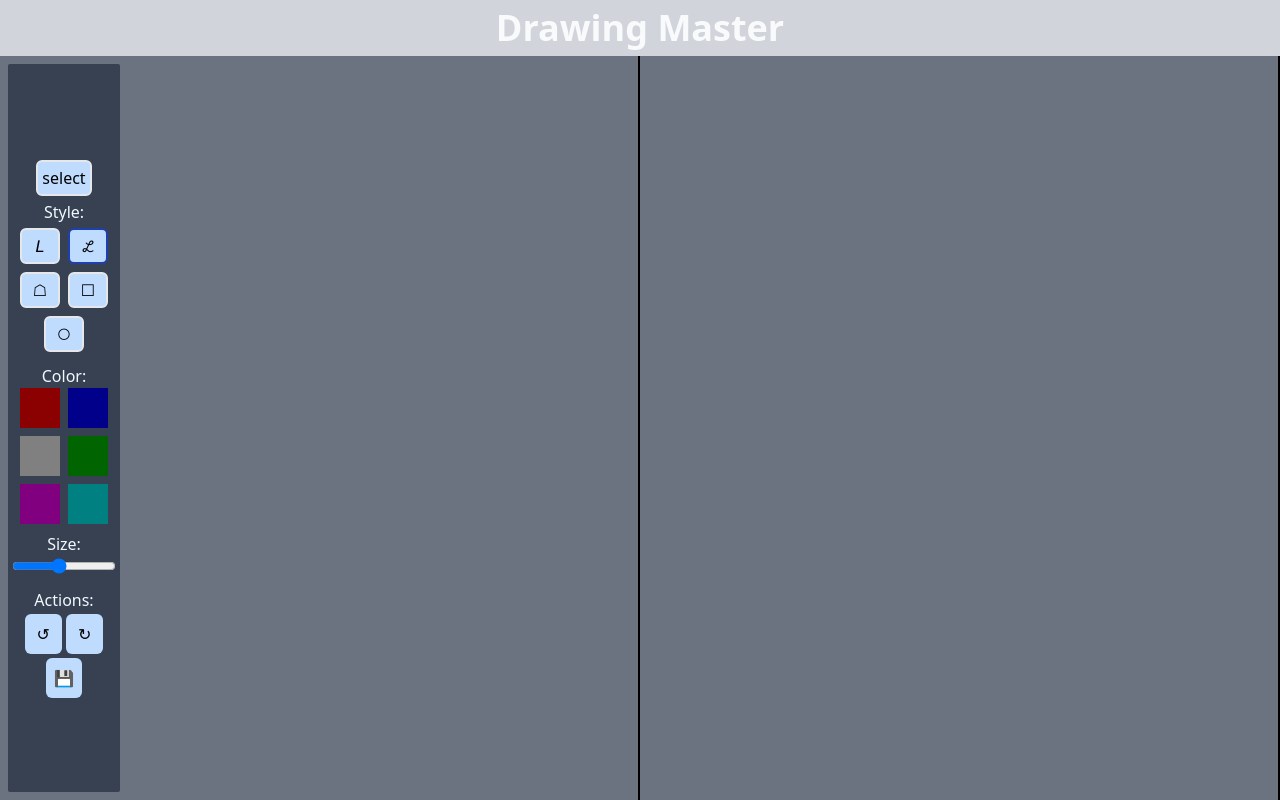
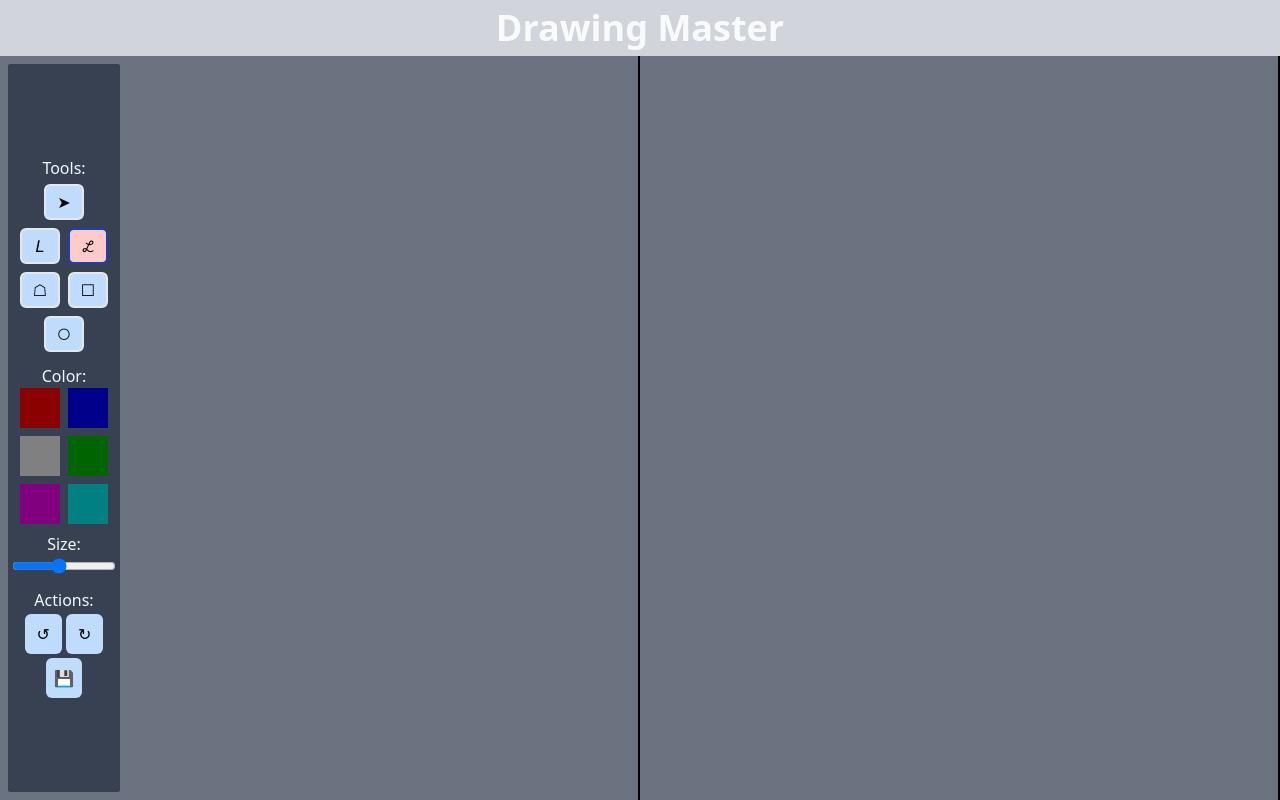
Before and after one commit to mohit-rathee/PlaygroundJS, a Next.js app: page /drawing_master in a window 1280 px wide. Built offline with nearby package versions, Linux system fonts and the light colour scheme.

Commit message:
minor ui upgrades

```diff
--- a/app/components/drawing_master/components/sidePallete.tsx
+++ b/app/components/drawing_master/components/sidePallete.tsx
@@ -8,15 +8,6 @@ export default function SidePallete({ mode, setMode, style, setStyle, onColorSel
 
     return (
         <div className='w-28 p-1 z-50 h-full justify-center items-center flex flex-col bg-gray-700 rounded-sm'>
-            <div
-                onClick={() => {
-                    setMode('select')
-                }}
-                className={`p-1 m-1 rounded-md justify-between text-center border-2 bg-blue-200 w-14 cursor-pointer
-                    ${mode === 'select' ? 'border-blue-800' : ''} `}
-            >
-                select
-            </div>
             <ToolsStack
                 setMode={setMode}
                 setStyle={setStyle}
@@ -83,8 +74,8 @@ function Button({ setMode, name, mode, thisMode }: any) {
             onClick={() => {
                 setMode(thisMode)
             }}
-            className={`p-1 m-1 rounded-md text-center border-2 bg-blue-200 w-10 cursor-pointer
-                ${isSelected ? 'border-blue-800' : ''} `}
+            className={`p-1 m-1 rounded-md text-center border-2 w-10 cursor-pointer
+                ${isSelected ? 'border-blue-800 bg-red-200' : 'bg-blue-200'} `}
         >
             {name}
         </div>
@@ -94,8 +85,14 @@ function ToolsStack({ mode, setMode }: any) {
     return (
         <>
             <span className="block text-sky-50">
-                Style:
+                Tools:
             </span>
+                <Button
+                mode={mode}
+                setMode={setMode}
+                name={'➤'}
+                thisMode={'select'}
+            />
             <div className="flex flex-wrap justify-center">
                 <Button
                     mode={mode}
```
